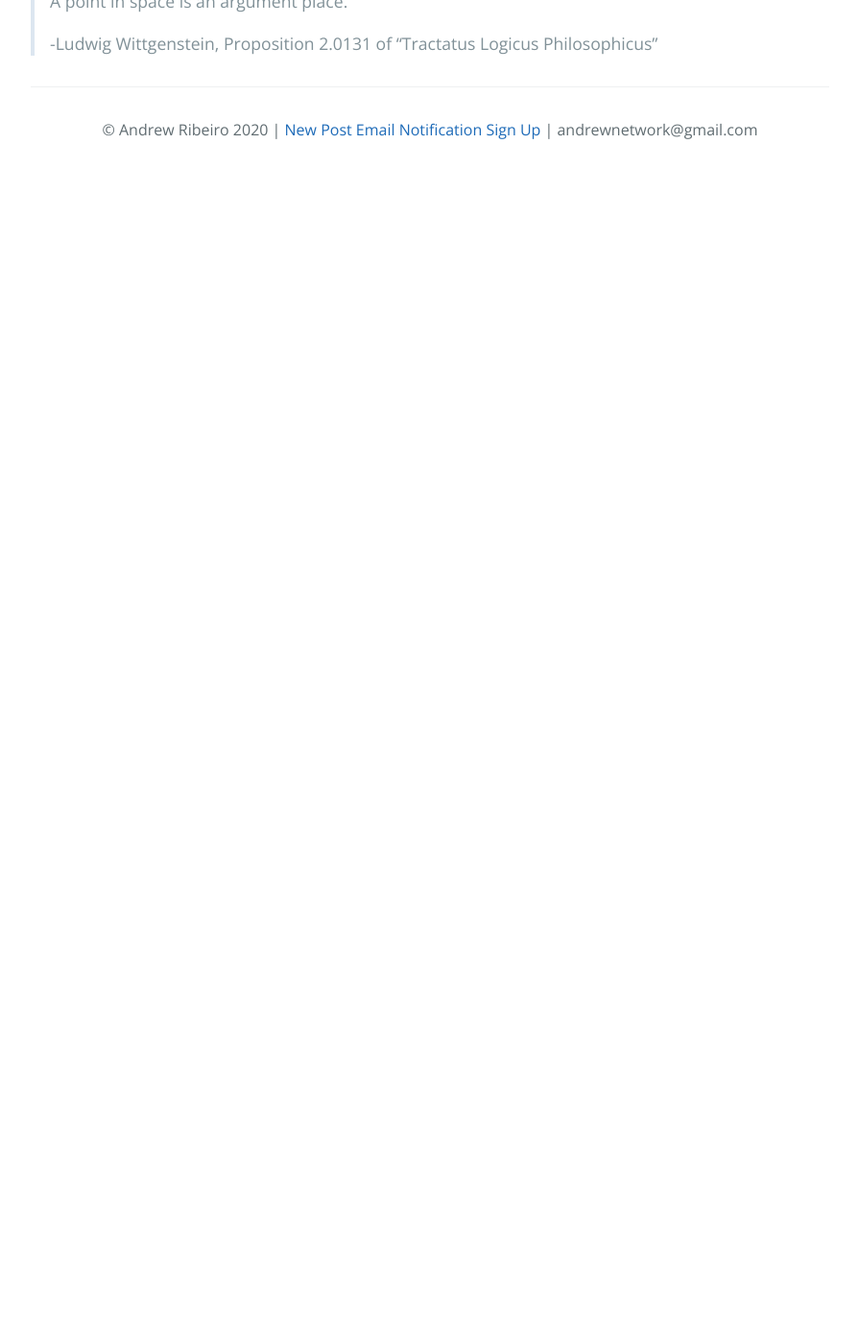
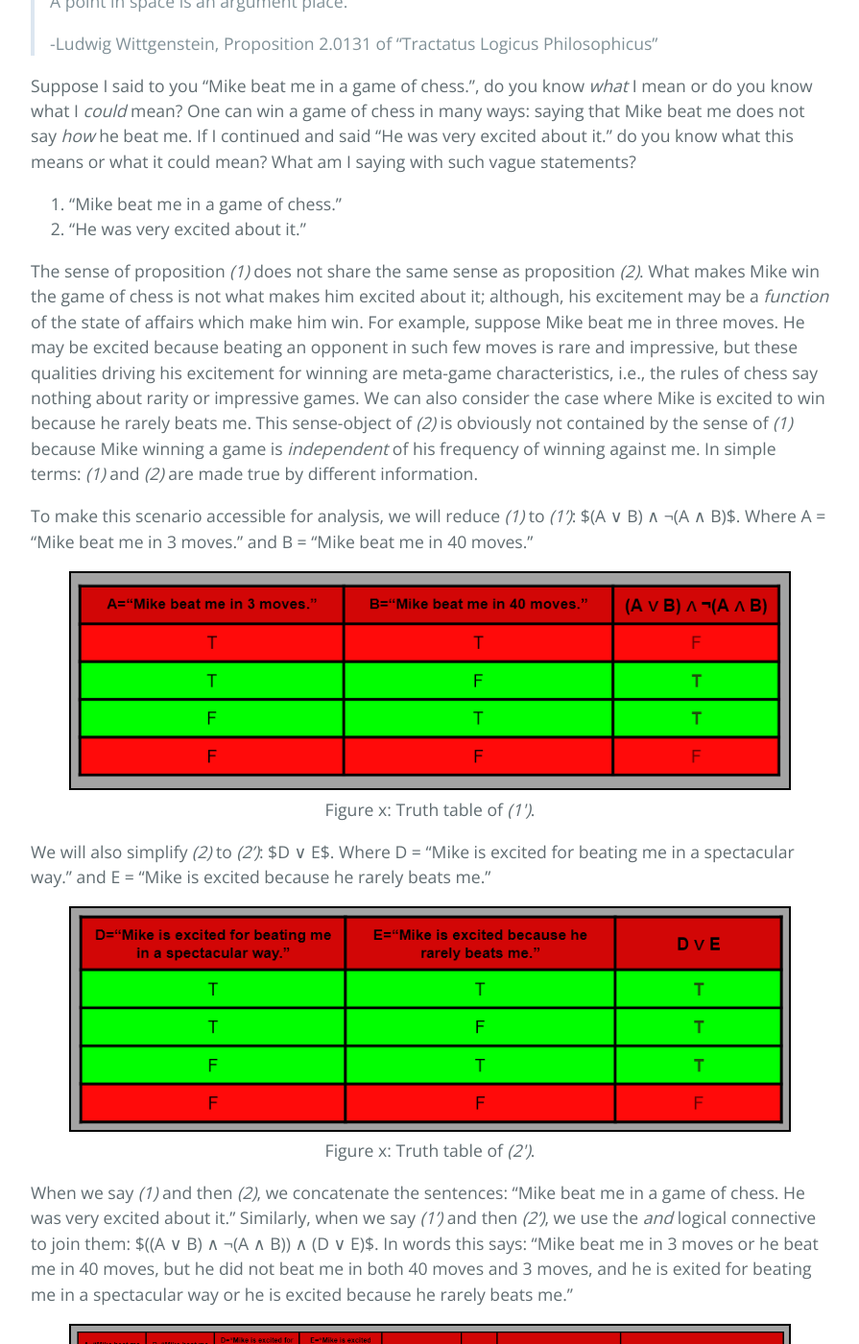
Before and after one commit to Andrewnetwork/CoronavirusBlog, a Jekyll site: the page built from sense_and_truth.md, in a window 1280 px wide and 1400 px high, scrolled down 6991 px. Shown: the whole window at 96% size, without its empty margins (192-1087 px from the left). Built offline with Jekyll 4.4.1, drawn with Linux system fonts in a browser that asks for light colours; our own code applies the rules of GitHub Pages for plain Markdown files; the repository's description, which GitHub fills in, is left out; before the commit the page ends 7170 px from its top, so only the background shows below that; some of the changed text lies outside the part shown.

Commit message:
more work on sense and truth

```diff
--- a/_layouts/default.html
+++ b/_layouts/default.html
@@ -13,7 +13,9 @@
       </script>
     {% endif %}
     <meta charset="UTF-8">
-
+    <script type="text/javascript" async
+      src="https://cdnjs.cloudflare.com/ajax/libs/mathjax/2.7.7/MathJax.js?config=TeX-MML-AM_CHTML">
+    </script>
 {% seo %}
     <meta name="viewport" content="width=device-width, initial-scale=1">
     <meta name="theme-color" content="#157878">
--- a/sense_and_truth.md
+++ b/sense_and_truth.md
@@ -105,3 +105,37 @@ Naturally, the context of a proposition augments its sense. Being notified of yo
 > A point in space is an argument place.
 >
 >-Ludwig Wittgenstein, Proposition 2.0131 of "Tractatus Logicus Philosophicus"
+
+Suppose I said to you "Mike beat me in a game of chess.", do you know *what* I mean or do you know what I *could* mean? One can win a game of chess in many ways: saying that Mike beat me does not say *how* he beat me. If I continued and said "He was very excited about it." do you know what this means or what it could mean? What am I saying with such vague statements?
+
+1. "Mike beat me in a game of chess."
+2. "He was very excited about it."
+
+The sense of proposition *(1)* does not share the same sense as proposition *(2)*. What makes Mike win the game of chess is not what makes him excited about it; although, his excitement may be a *function* of the state of affairs which make him win. For example, suppose Mike beat me in three moves. He may be excited because beating an opponent in such few moves is rare and impressive, but these qualities driving his excitement for winning are meta-game characteristics, i.e., the rules of chess say nothing about rarity or impressive games. We can also consider the case where Mike is excited to win because he rarely beats me. This sense-object of *(2)* is obviously not contained by the sense of *(1)* because Mike winning a game is *independent* of his frequency of winning against me. In simple terms: *(1)* and *(2)* are made true by different information.
+
+To make this scenario accessible for analysis, we will reduce *(1)* to *(1')*: $(A ∨ B) ∧ ¬(A ∧ B)$. Where A = "Mike beat me in 3 moves." and B = "Mike beat me in 40 moves."
+
+<center>
+<figure class="image">
+  <img src="img/truth_table_1.png" alt="Three-Lego System" style="border: 2px black solid;">
+  <figcaption>Figure x: Truth table of <i>(1')</i>.</figcaption>
+</figure>
+</center>
+
+We will also simplify *(2)* to *(2')*: $D ∨ E$. Where D = "Mike is excited for beating me in a spectacular way." and E = "Mike is excited because he rarely beats me."
+
+<center>
+<figure class="image">
+  <img src="img/truth_table_2.png" alt="Three-Lego System" style="border: 2px black solid;">
+  <figcaption>Figure x: Truth table of <i>(2')</i>.</figcaption>
+</figure>
+</center>
+
+When we say *(1)* and then *(2)*, we concatenate the sentences: "Mike beat me in a game of chess. He was very excited about it." Similarly, when we say *(1')* and then *(2')*, we use the *and* logical connective to join them: $((A ∨ B) ∧ ¬(A ∧ B)) ∧ (D ∨ E)$. In words this says: "Mike beat me in 3 moves or he beat me in 40 moves, but he did not beat me in both 40 moves and 3 moves, and he is exited for beating me in a spectacular way or he is excited because he rarely beats me."
+
+<center>
+<figure class="image">
+  <img src="img/truth_table_3.png" alt="Three-Lego System" style="border: 2px black solid;">
+  <figcaption>Figure x: Truth table of <i>(1')</i> ∧ <i>(2')</i>.</figcaption>
+</figure>
+</center>
```
Also changed, not shown: img/truth_table_1.png (added), img/truth_table_2.PNG (added), img/truth_table_3.png (added).
